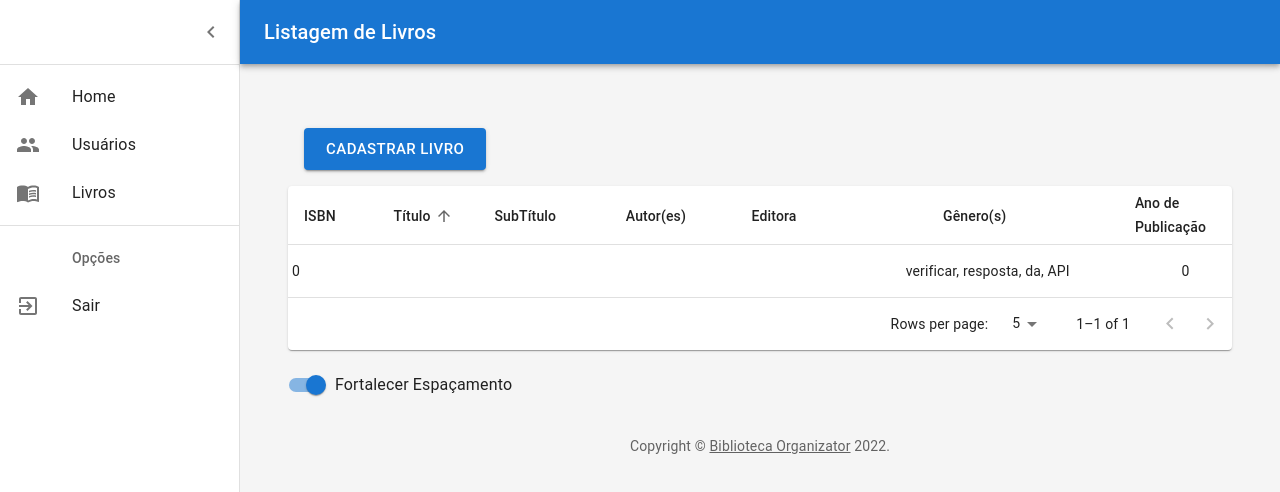
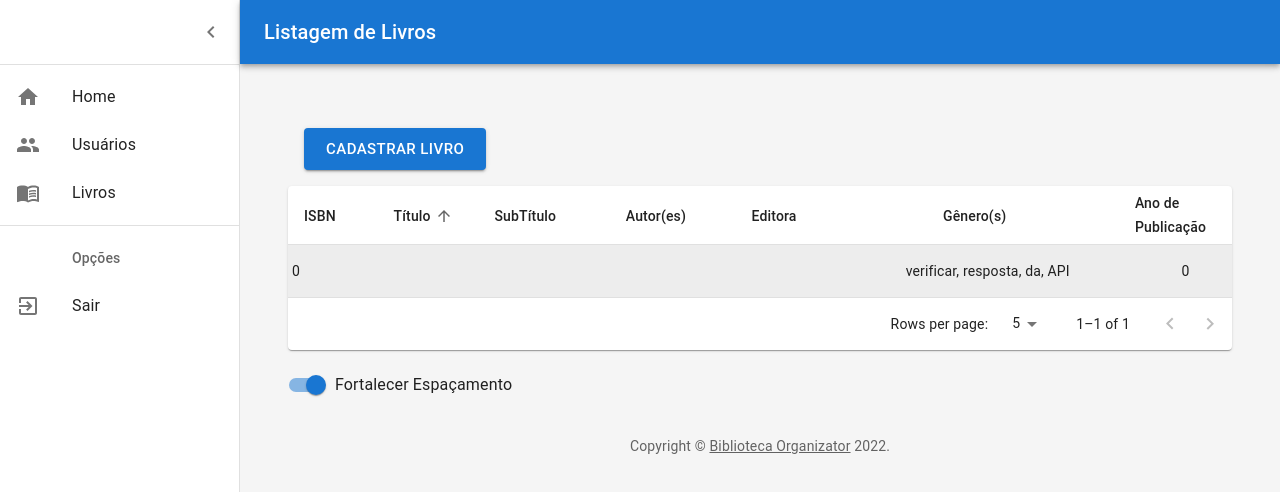
Before and after one commit to Lorrane/Biblioteca-Organizator, a React (Create React App) app: page /livros in a window 1280 px wide. Shown: the top 492 px of the page. Built offline with nearby package versions, Linux system fonts and the light colour scheme; no server answers.

Commit message:
Zebrar estilo da tabela

```diff
--- a/src/components/enhancedTable/index.js
+++ b/src/components/enhancedTable/index.js
@@ -17,8 +17,15 @@ import { visuallyHidden } from '@mui/utils';
 import { useNavigate } from 'react-router-dom';
 import axios from 'axios';
 import { BASE_URL } from '../../utils/requests';
+import { styled } from '@mui/material';
 
-
+const StyledTableRow = styled(TableRow)({
+    cursor: 'pointer',
+    '&:nth-of-type(odd)': {
+        backgroundColor: '#ededed',
+        color: 'white',
+    }
+});
 
 function descendingComparator(a, b, orderBy) {
     if (b[orderBy] < a[orderBy]) {
@@ -234,7 +241,7 @@ export default function EnhancedTable(tableName) {
                                 .map((row, index) => {
                                     const labelId = `enhanced-table-checkbox-${index}`;
                                     return (
-                                        <TableRow
+                                        <StyledTableRow
                                             hover
                                             onClick={() => (navigate(`/livro/${row.isbn}`))}
                                             role="checkbox"
@@ -256,7 +263,7 @@ export default function EnhancedTable(tableName) {
                                             <TableCell align="center">verificar, resposta, da, API</TableCell>
                                             {/* <TableCell align="center">{getGenrers(row)}</TableCell> */}
                                             <TableCell align="center" padding='checkbox'>{row.yearPubli}</TableCell>
-                                        </TableRow>
+                                        </StyledTableRow>
                                     );
                                 })}
                             {emptyRows > 0 && (
```
